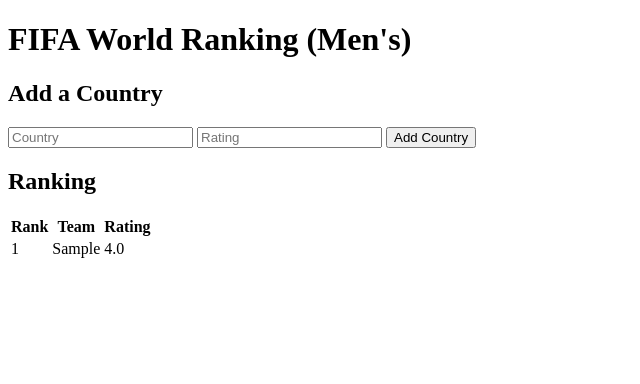
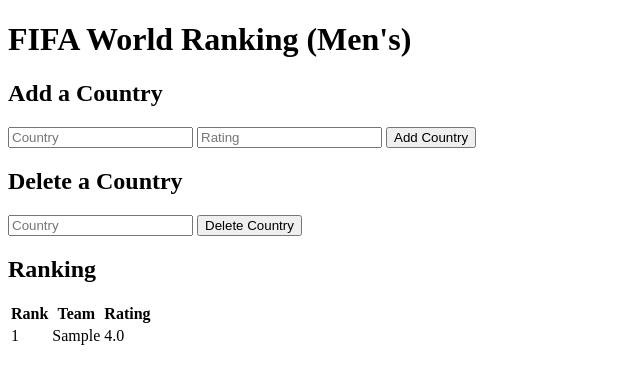
Before and after one commit to Ankit-Saha-2003/FIFA-Rankings, a Flask app: page / in a window 1280 px wide. Shown: the top 384 px of the page, without its empty margins (0-640 px from the left). Run offline with Flask 2, Linux system fonts and the light colour scheme; tables that the repository leaves empty hold one stand-in row (values such as "Sample post"); parts of the project's set-up code (start-up, migrations or seed data) failed here and were passed over.

Commit message:
Added functionality to interactively delete a team from the database

```diff
--- a/app.py
+++ b/app.py
@@ -1,3 +1,4 @@
+from ast import Delete
 from flask import Flask, render_template, request, redirect
 import sqlite3
 import requests
@@ -8,7 +9,7 @@
 app = Flask(__name__)
 
 # Ensure that templates are auto-reloaded whenever a file changes
-app.config["TEMPLATES_AUTO_RELOAD"] = True
+app.config['TEMPLATES_AUTO_RELOAD'] = True
 
 # Configuring database
 conn = sqlite3.connect('rankings.db')
@@ -28,7 +29,7 @@
     row.append(row_data[2].text.lstrip('\xa0'))
     row.append(row_data[3].text.rstrip('\n'))
     cur = conn.cursor()
-    cur.execute("INSERT INTO rating (team, rating) VALUES(?, ?)", (row[0], row[1]))
+    cur.execute('INSERT INTO rating (team, rating) VALUES(?, ?)', (row[0], row[1]))
     conn.commit()
 
 conn.close()
@@ -36,6 +37,7 @@
 @app.route('/', methods=['GET', 'POST'])
 def index():
     if request.method == 'GET':
+        # Displays the ranking table on the home page
         conn = sqlite3.connect('rankings.db')
         conn.row_factory = sqlite3.Row
         cur = conn.cursor()
@@ -45,12 +47,21 @@
         return render_template('index.html', rows=rows)
 
     else:
-        team = request.form.get("team")
-        rating = request.form.get("rating")
+        # Adds a team to the database
+        team = request.form.get('team')
+        rating = request.form.get('rating')
+        if team and rating:
+            with sqlite3.connect('rankings.db') as conn:
+                cur = conn.cursor()
+                cur.execute('INSERT INTO rating (team, rating) VALUES(?, ?)', (team, rating))
+                conn.commit()
 
-        if team and rating:
-            with sqlite3.connect("rankings.db") as conn:
+        # Deletes a team from the database
+        delete = request.form.get('delete')
+        if delete:
+            with sqlite3.connect('rankings.db') as conn:
                 cur = conn.cursor()
-                cur.execute("INSERT INTO rating (team, rating) VALUES(?, ?)", (team, rating))
+                cur.execute('DELETE FROM rating WHERE LOWER(team) = ?', (delete.lower(), ))
                 conn.commit()
+
         return redirect("/")
--- a/templates/index.html
+++ b/templates/index.html
@@ -16,6 +16,15 @@
                 <input type="submit" value="Add Country">
             </form>
         </div>
+
+        <div>
+            <h2>Delete a Country</h2>
+            <form action="/" method="post">
+                <input autocomplete="off" name="delete" placeholder="Country" type="text">
+                <input type="submit" value="Delete Country">
+            </form>
+        </div>
+
         <div>
             <h2>Ranking</h2>
             <table>
```
Also changed, not shown: rankings.db.
